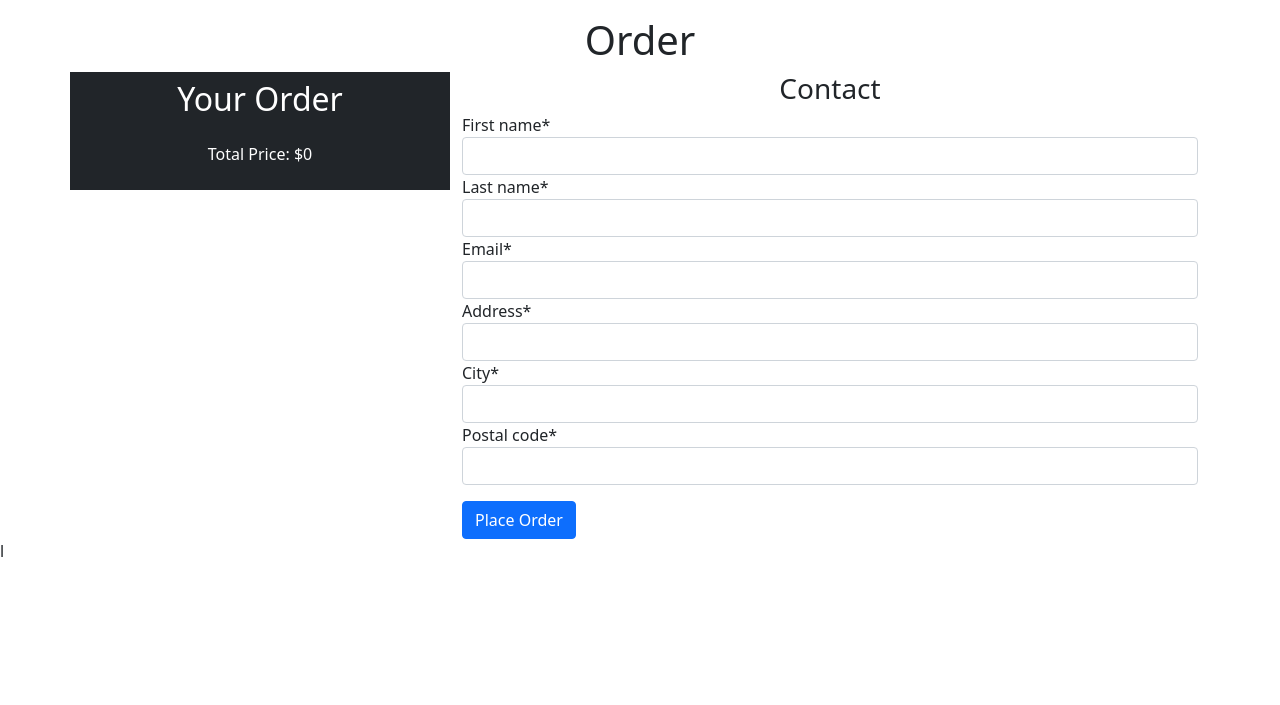
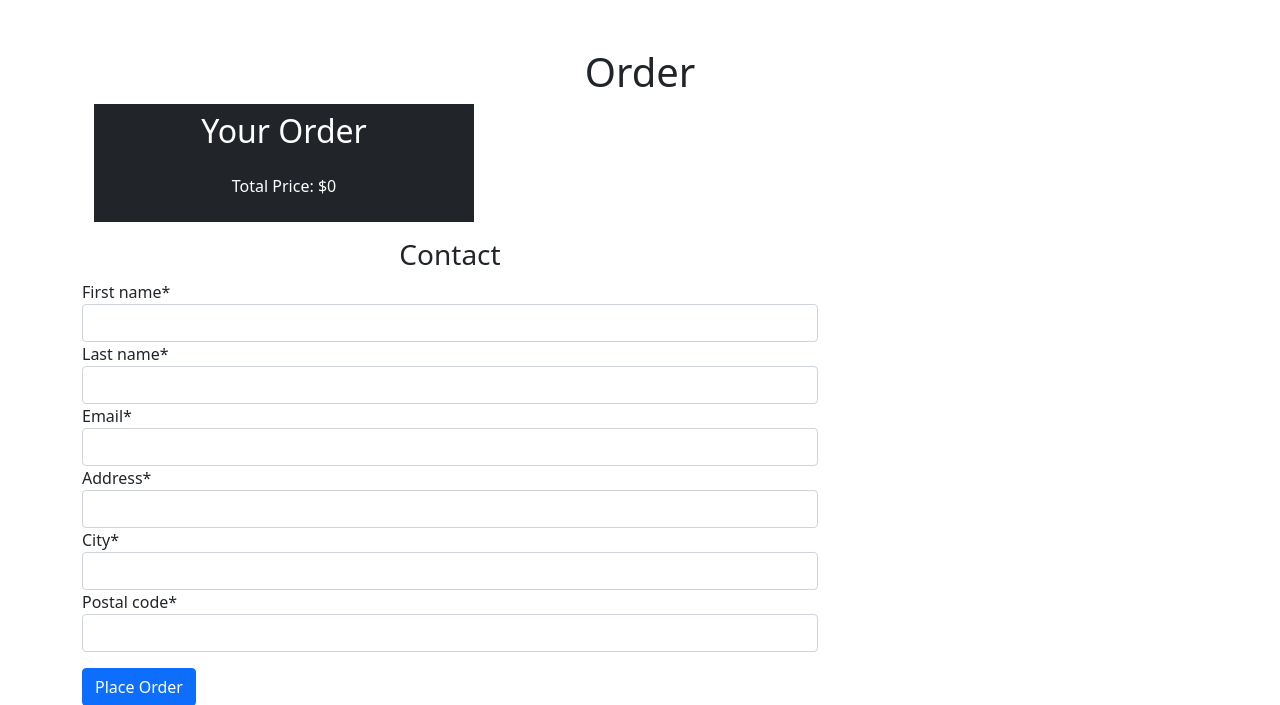
Before and after one commit to Kiddo-prog/pizza, a Django app: page /order/create/ in a window 1280 px wide. Shown: the part 167-872 px from the top of the page. Before the commit the page ends 724 px from the top, so only its background shows below. Run offline with Django 4.2, Linux system fonts and the light colour scheme; the visitor is signed in with stand-in values (Sample User, id 1); some libraries are stand-ins or nearby versions.

Commit message:
Modified new changes

```diff
--- a/order/templates/order/create.html
+++ b/order/templates/order/create.html
@@ -2,7 +2,7 @@
 {% load crispy_forms_tags %}
 {% block order %}
 <div class="container">
-    <h1 class='text-center'>Order</h1>
+    <h1 class='text-center mt-5'>Order</h1>
     <div class="row align-items-start">
         <div class="col-lg-8 order-2">
             <h2 class='text-center fs-3'>Contact</h2>
@@ -11,7 +11,7 @@
                 <button type="submit" class="btn btn-primary mt-3">Place Order</button>
             </form>
         </div>
-        <div class="col-lg-4 p-2 text-center bg-dark text-white order-1 mb-3">
+        <div class="col-lg-4 p-2 text-center bg-dark text-white order-1 mb-3 mx-4 sm-mx-2">
             <h2>Your Order</h2>
             <ul>
                 <div class="d-flex justify-content-between mx-3">
--- a/pizza/templates/dashboard/dashboard.html
+++ b/pizza/templates/dashboard/dashboard.html
@@ -55,7 +55,7 @@
 
           <!-- End of slider  -->
 
-          <div class="row row-cols-1 row-cols-sm-2 row-cols-md-3 g-3">
+          <div class="row row-cols-1 row-cols-sm-2 row-cols-md-3 g-3 mt-4">
               <a href="{% url 'pizza:list' %}">
                   <div class="col">
                     <div class="card shadow-sm p-5">
--- a/pizza_app/settings.py
+++ b/pizza_app/settings.py
@@ -124,6 +124,9 @@
     os.path.join(BASE_DIR, 'static/')
 ]
 
+MEDIA_URL = 'media/'
+MEDIA_ROOT = os.path.join(BASE_DIR, 'media/%Y/%M/%d')
+
 # Default primary key field type
 # https://docs.djangoproject.com/en/4.0/ref/settings/#default-auto-field
 
```
